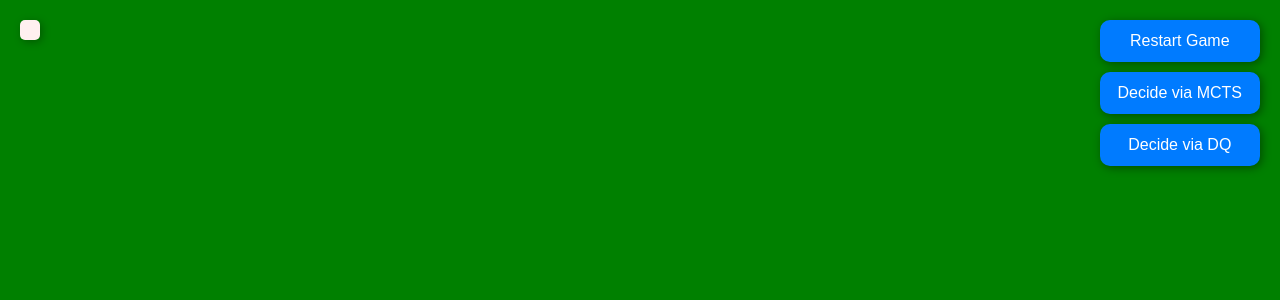
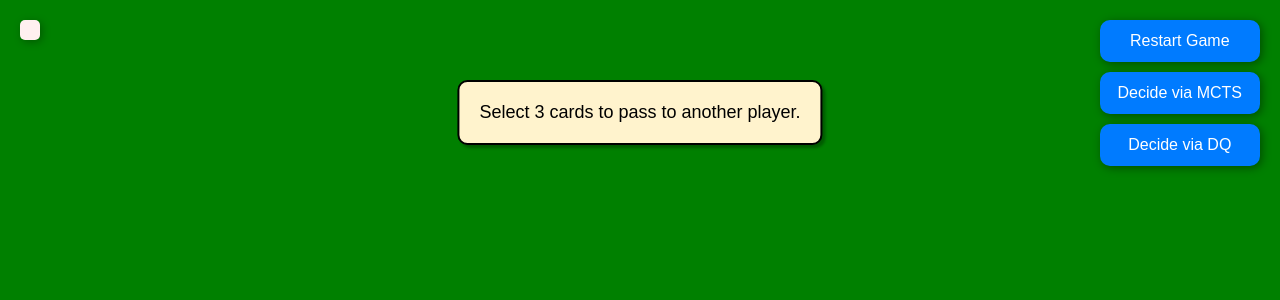
Before and after one commit to Lime029/HeartsAI, a Flask app: page / in a window 1280 px wide. Shown: the top 300 px of the page. Run offline with Flask 3, Linux system fonts and the light colour scheme; some libraries are stand-ins or nearby versions.

Commit message:
sort of can pass cards

```diff
--- a/app.py
+++ b/app.py
@@ -105,6 +105,23 @@ def run_dq():
     print(f"DQ chose move: {move}")
     play_card(Game.dict_repr(move))
 
+@socketio.on('pass_cards')
+def pass_cards(cards_to_pass):
+    global game
+    print("passing cards...")
+    print(f"Cards to pass: {cards_to_pass}")
+    converted_cards = []
+    for card_dict in cards_to_pass:
+        rank = card_dict['rank']
+        suit = card_dict['suit']
+        print(f"Converting card: {rank} of {suit}")
+        converted_cards.append(Card(suit, rank))
+
+    game.pass_cards(game.current_player, converted_cards)
+    print(f"Cards passed: {cards_to_pass}")
+
+
+
 if __name__ == '__main__':
     print("Starting Flask-SocketIO server...")
     socketio.run(app, debug=True, allow_unsafe_werkzeug=True)
--- a/templates/index.html
+++ b/templates/index.html
@@ -163,6 +163,29 @@
             transform: scale(1.05);
         }
 
+        #pass-btn:hover {
+            background-color: #0056b3;
+            transform: scale(1.05);
+        }
+
+        #pass
+        {
+            padding: 10px;
+            font-size: 16px;
+            margin: 20px;
+            cursor: pointer;
+            border: black solid 2px;
+            border-radius: 5px;
+            background-color: rgb(222, 51, 125);
+            color: white;
+            transition: background-color 0.2s, transform 0.2s;
+        }
+
+        #pass:hover {
+            background-color: #e69395;
+            transform: scale(1.05);
+        }
+
         #player-info {
             position: fixed;
             top: 20px;
@@ -173,6 +196,23 @@
             box-shadow: 2px 2px 8px rgba(0, 0, 0, 0.3);
             color: black;
         }
+
+        #pass-prompt {
+            position: fixed;
+            top: 80px;
+            left: 50%;
+            transform: translateX(-50%);
+            background: #fff3cd;
+            color: #000;
+            padding: 20px;
+            border: 2px solid #000;
+            border-radius: 10px;
+            z-index: 1000;
+            text-align: center;
+            font-size: 18px;
+            box-shadow: 3px 3px 3px rgba(0, 0, 0, 0.3);
+        }
+
 
         #player-name {
             font-size: 30px;
@@ -213,6 +253,21 @@
 
 
     <script>
+        pause = false;
+        cardsToPass = [];
+        displayPassingPrompt()
+
+        function displayPassingPrompt() {
+            pause = true;
+            const promptDiv = document.createElement('div');
+            promptDiv.id = 'pass-prompt';
+            promptDiv.textContent = 'Select 3 cards to pass to another player.';
+            document.body.appendChild(promptDiv)
+            console.log("Prompt div created");
+
+
+        }
+
         document.addEventListener('DOMContentLoaded', function () {
         var socket = io();
 
@@ -250,7 +305,6 @@
             // playerTagElement.textContent = "Score: " + data.player_score;
 
             let tag = "";
-
             if (data.dq_players.includes(data.player_name)) {
                 tag = "DQ";
             } else if (data.mcts_players.includes(data.player_name)) {
@@ -286,27 +340,46 @@
 
                 if (isPlayerCard) {
                     cardElement.style.cursor = "pointer";
-                    cardElement.onclick = function () { socket.emit('play_card', card); };
-                    cardElement.onclick = function () { socket.emit('play_card', card); };
+                    cardElement.onclick = function () {
+                        if (!pause)
+                        {
+                            socket.emit('play_card', card);
+                        } else {
+                            cardsToPass.push(card);
+                            console.log(cardsToPass);
+                            cardElement.classList.add('dimmed');
+                            if (cardsToPass.length == 3)
+                            {
+                                console.log("Cards to pass: ", cardsToPass);
+                                socket.emit('pass_cards', cardsToPass);
+                                cardsToPass = [];
+                                document.getElementById('pass-prompt').remove();
+                                pause = false
+                            }
+                        }
+
+                    };
                 }
-
                 return cardElement;
             }
-
             data.display_cards.forEach(card => playerDiv.appendChild(createCardElement(card, true)));
             data.center_cards.forEach(card => centerDiv.appendChild(createCardElement(card, false)));
-
             if (!data.is_main_player && data.mcts_players.includes(data.player_name)) {
-            const delay = 800 + Math.random() * 600;
-            setTimeout(() => {
-                document.getElementById('mcts-btn').click();
+                const delay = 800 + Math.random() * 600;
+                setTimeout(() => {
+                console.log("pause value", pause)
+                if (!pause) {
+                    document.getElementById('mcts-btn').click();
+                }
             }, delay);
         }
 
         if (!data.is_main_player && data.dq_players.includes(data.player_name)) {
             const delay = 800 + Math.random() * 600;
             setTimeout(() => {
-                document.getElementById('dq-btn').click();
+                if (!pause) {
+                    document.getElementById('dq-btn').click();
+                }
             }, delay);
         }
 
```
Also changed, not shown: Game.py (+45 -1 lines).
